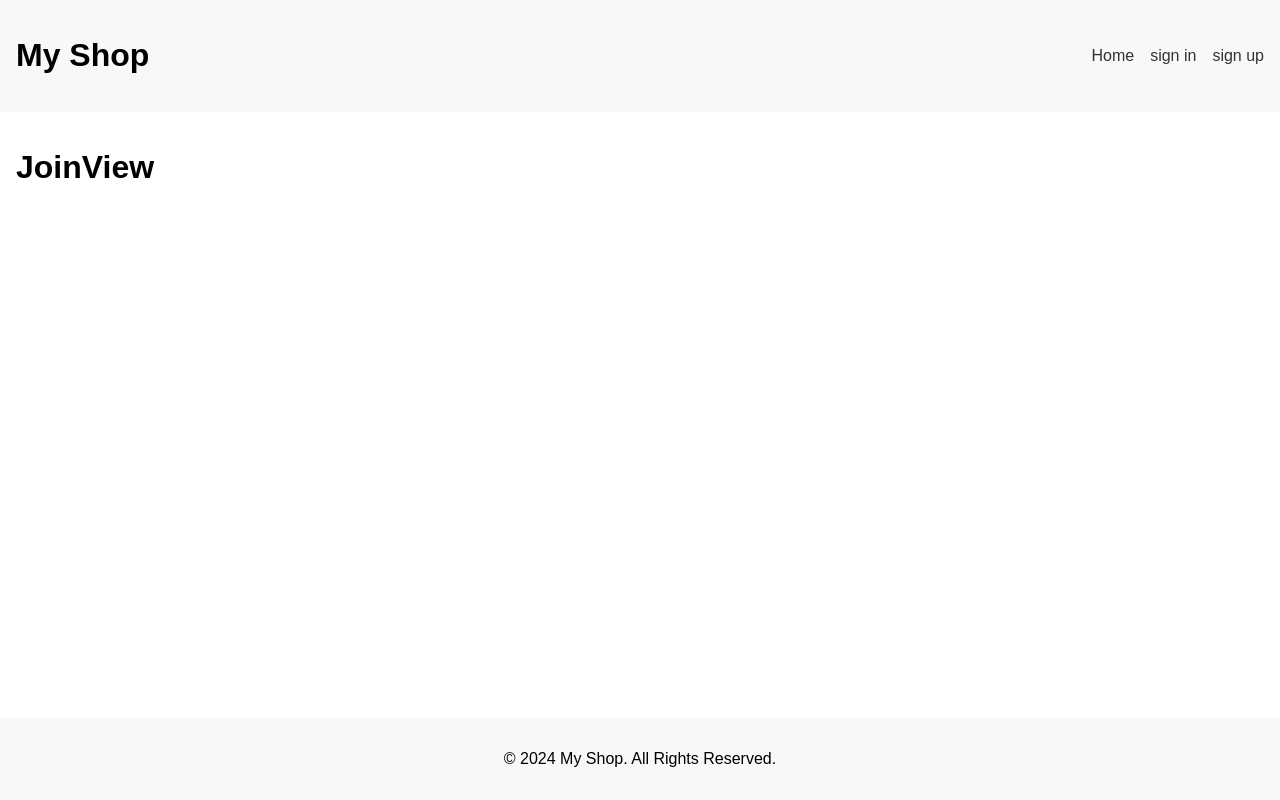
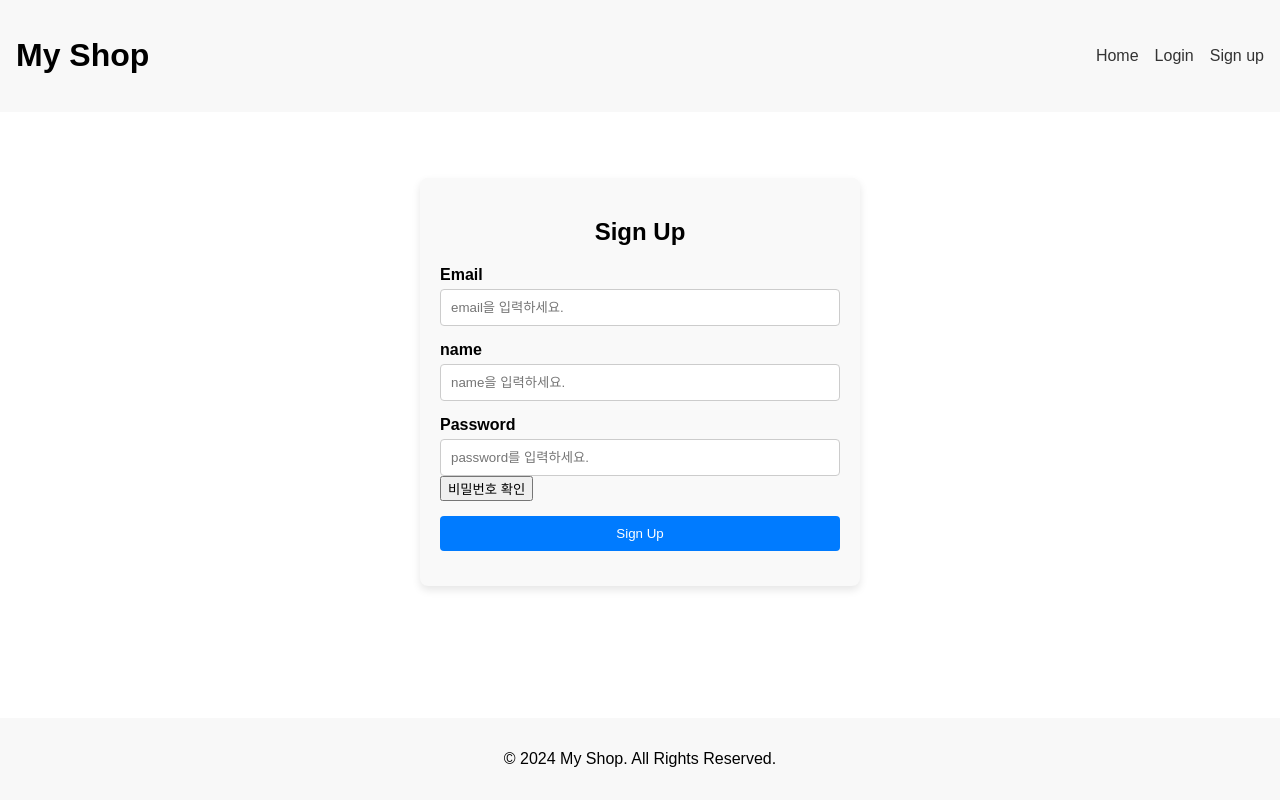
Before and after one commit to kch0527/ecommerce-front, a Vue app in the folder ecommerce-front/: page /join in a window 1280 px wide. Built offline with nearby package versions, Linux system fonts and the light colour scheme.

Commit message:
create join.vue, login.vue

```diff
--- a/ecommerce-front/src/components/Header.vue
+++ b/ecommerce-front/src/components/Header.vue
@@ -4,8 +4,8 @@
       <nav>
         <ul>
           <li><a href="/main">Home</a></li>
-          <li><a href="/login">sign in</a></li>
-          <li><a href="/join">sign up</a></li>
+          <li><a href="/login">Login</a></li>
+          <li><a href="/join">Sign up</a></li>
         </ul>
       </nav>
     </header>
--- a/ecommerce-front/src/views/user/JoinView.vue
+++ b/ecommerce-front/src/views/user/JoinView.vue
@@ -1,5 +1,105 @@
 <template>
-    <div>
-        <h1>JoinView</h1>
+    <div class="signup-container">
+      <h2>Sign Up</h2>
+        <div class="form-group">
+          <label for="email">Email</label>
+          <input type="email" id="email" name="email" placeholder="email을 입력하세요." v-model="user.email" required />
+        </div>
+        <div class="form-group">
+           <label for="name">name</label>
+           <input type="text" id="name" name="name" placeholder="name을 입력하세요." v-model="user.name" required />
+        </div>
+        <div class="form-group">
+          <label for="pwd">Password</label>
+          <input type="password" id="pwd" name="pwd" placeholder="password를 입력하세요." v-model="user.pwd" minlength="8"required />
+          <button type="button" id="toggle" @click="togglePassword">비밀번호 확인</button>
+        </div>
+        <div class="form-group">
+          <button type="button" class="btn" @click="signup">Sign Up</button>
+        </div>
     </div>
-</template>
+  </template>
+
+  <script>
+  import axios from 'axios';
+  export default {
+    name: "JoinView",
+    data() {
+      return {
+        user: { email: '', name: '', pwd: '' },
+      }
+    },
+    methods: {
+      signup() {
+        console.log(this.user)
+        axios
+        .post('http://localhost:8000/user-service/users', this.user, {withCredentials: true})
+        .then((res) => {
+            alert("회원가입이 완료되었습니다.")
+            this.$router.push({name: 'LoginView'})
+        })
+        .catch((err) => console.log(err))
+      },
+      togglePassword() {
+        const x = document.getElementById("pwd");
+        const toggleButton = document.getElementById("toggle");
+
+        if (x.type === "password") {
+            x.type = "text";
+            toggleButton.textContent = "비밀번호 보기";
+        } else {
+            x.type = "password";
+            toggleButton.textContent = "비밀번호 숨기기";
+        }
+      }
+    }
+  };
+  </script>
+
+  <style scoped>
+  .signup-container {
+    max-width: 400px;
+    margin: 50px auto;
+    padding: 20px;
+    border-radius: 8px;
+    box-shadow: 0 4px 8px rgba(0, 0, 0, 0.1);
+    background-color: #f9f9f9;
+  }
+
+  h2 {
+    text-align: center;
+    margin-bottom: 20px;
+  }
+
+  .form-group {
+    margin-bottom: 15px;
+  }
+
+  label {
+    display: block;
+    margin-bottom: 5px;
+    font-weight: bold;
+  }
+
+  input {
+    width: 100%;
+    padding: 10px;
+    border: 1px solid #ccc;
+    border-radius: 4px;
+    box-sizing: border-box;
+  }
+
+  .btn {
+    width: 100%;
+    padding: 10px;
+    background-color: #007bff;
+    color: white;
+    border: none;
+    border-radius: 4px;
+    cursor: pointer;
+  }
+
+  .btn:hover {
+    background-color: #0056b3;
+  }
+  </style>
--- a/ecommerce-front/src/views/user/LoginView.vue
+++ b/ecommerce-front/src/views/user/LoginView.vue
@@ -1,5 +1,89 @@
 <template>
-    <div>
-        <h1>LoginView</h1>
+    <div class="login-container">
+      <h2>Login</h2>
+      <form @submit.prevent="login">
+        <div class="form-group">
+          <label for="email">Email</label>
+          <input type="email" id="email" v-model="user.email" required />
+        </div>
+        <div class="form-group">
+          <label for="password">Password</label>
+          <input type="password" id="password" v-model="user.password" required />
+        </div>
+        <div class="form-group">
+          <button type="submit" class="btn">Login</button>
+        </div>
+      </form>
     </div>
-</template>
+  </template>
+
+  <script>
+  import axios from 'axios';
+  export default {
+    name: "LoginView",
+    data() {
+      return {
+        user: { email: '', name: '', pwd: '' },
+      }
+    },
+    methods: {
+      login() {
+        console.log(this.user)
+        axios
+        .post('http://localhost:8000/user-service/login', this.user, {withCredentials: true})
+        .then((res) => {
+            this.$router.push({name: 'MainView'})
+        })
+        .catch((err) => console.log(err))
+      }
+    }
+  };
+  </script>
+
+  <style scoped>
+  .login-container {
+    max-width: 400px;
+    margin: 50px auto;
+    padding: 20px;
+    border-radius: 8px;
+    box-shadow: 0 4px 8px rgba(0, 0, 0, 0.1);
+    background-color: #f9f9f9;
+  }
+
+  h2 {
+    text-align: center;
+    margin-bottom: 20px;
+  }
+
+  .form-group {
+    margin-bottom: 15px;
+  }
+
+  label {
+    display: block;
+    margin-bottom: 5px;
+    font-weight: bold;
+  }
+
+  input {
+    width: 100%;
+    padding: 10px;
+    border: 1px solid #ccc;
+    border-radius: 4px;
+    box-sizing: border-box;
+  }
+
+  .btn {
+    width: 100%;
+    padding: 10px;
+    background-color: #28a745;
+    color: white;
+    border: none;
+    border-radius: 4px;
+    cursor: pointer;
+  }
+
+  .btn:hover {
+    background-color: #218838;
+  }
+  </style>
```
